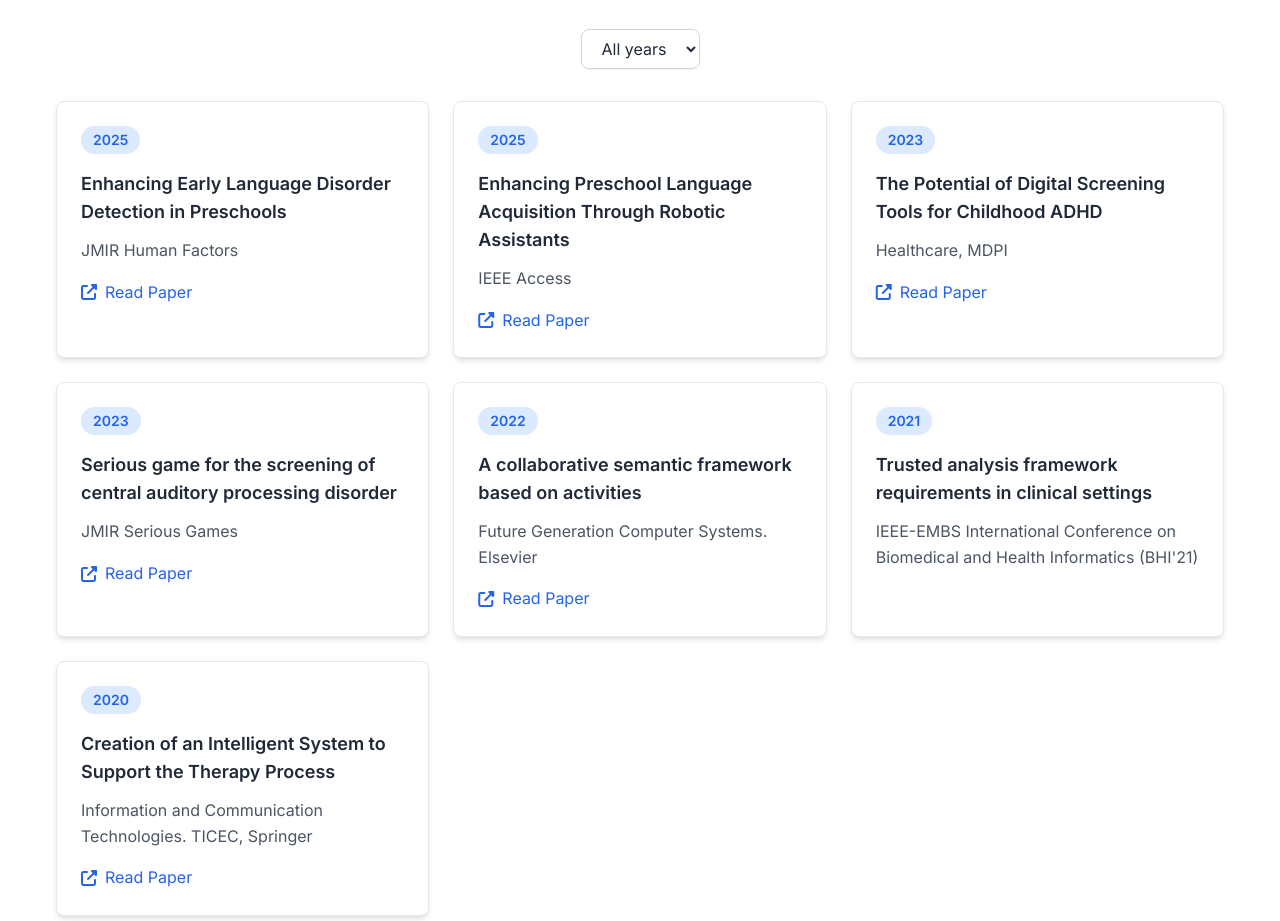
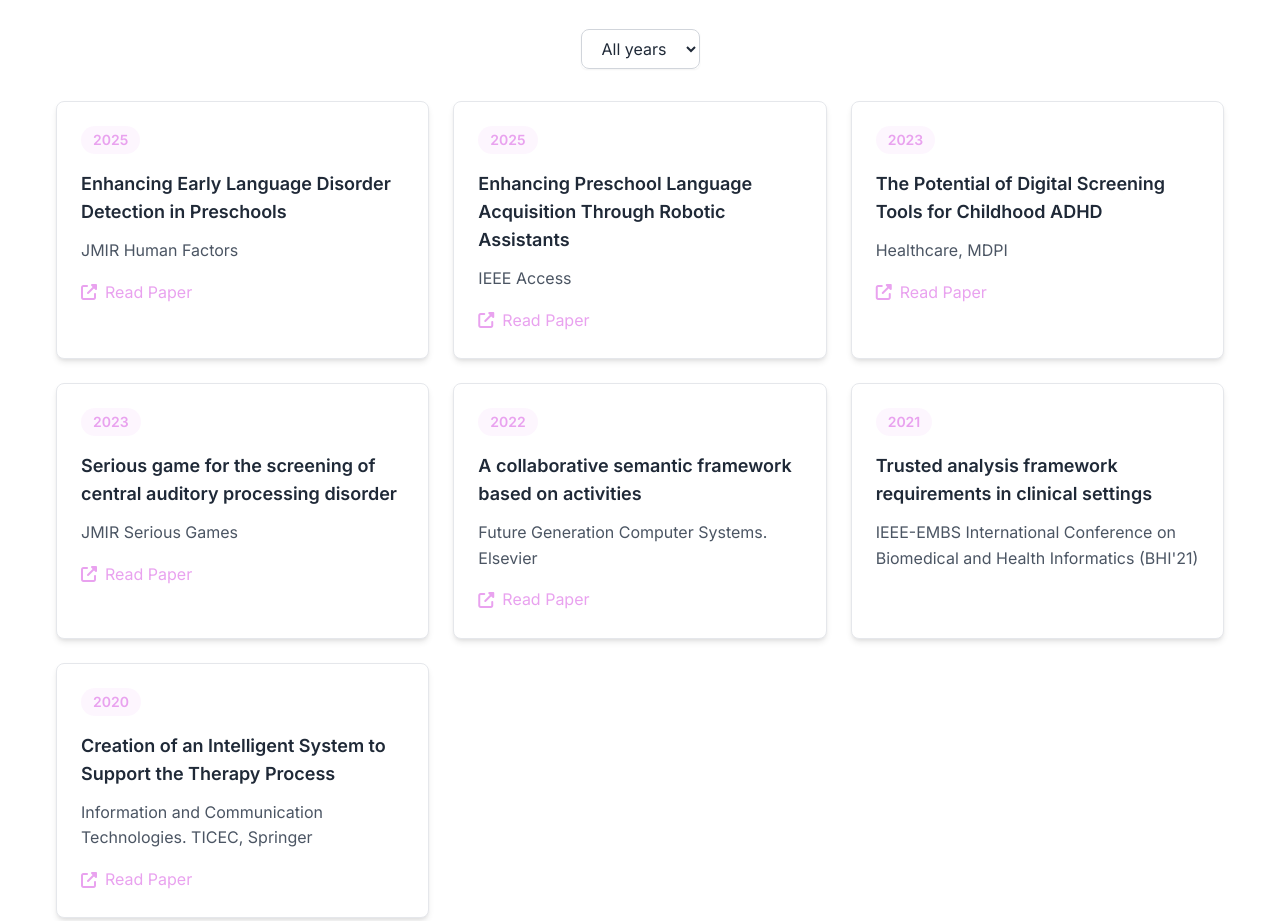
Before and after one commit to mariadlp/mariadlp.github.io, a plain HTML site: page index.html in a window 1280 px wide. Shown: the part 3540-4461 px from the top of the page. Drawn offline with nearby package versions, Linux system fonts and the light colour scheme.

Commit message:
10. Update Font Awesome version and enhance publication card styles

```diff
--- a/index.html
+++ b/index.html
@@ -27,7 +27,7 @@
 
   <!-- Icons and animations -->
   <script src="https://kit.fontawesome.com/fdebe830fe.js" crossorigin="anonymous"></script>
-  <link rel="stylesheet" href="https://cdnjs.cloudflare.com/ajax/libs/font-awesome/6.5.2/css/all.min.css">
+  <link rel="stylesheet" href="https://cdnjs.cloudflare.com/ajax/libs/font-awesome/6.7.2/css/all.min.css">
 
   <!-- Animation library -->
   <link rel="stylesheet" href="https://cdnjs.cloudflare.com/ajax/libs/aos/2.3.4/aos.css" />
@@ -228,56 +228,56 @@
 
       <div class="grid gap-6 md:grid-cols-2 lg:grid-cols-3">
         <div class="publication-card bg-white rounded-lg shadow-md p-6" data-year="2025" data-aos="fade-up">
-          <span class="inline-block px-3 py-1 text-sm font-semibold text-blue-600 bg-blue-100 rounded-full mb-4">2025</span>
+          <span class="publication-year-tag inline-block px-3 py-1 text-sm font-semibold rounded-full mb-4">2025</span>
           <h3 class="text-lg font-semibold mb-3">Enhancing Early Language Disorder Detection in Preschools</h3>
           <p class="text-gray-600 mb-4">JMIR Human Factors</p>
-          <a href="https://humanfactors.jmir.org/2025/1/e60424" class="text-blue-600 hover:text-blue-800 flex items-center">
-            <i class="fas fa-external-link-alt mr-2"></i>Read Paper
+          <a href="https://humanfactors.jmir.org/2025/1/e60424" class="publication-link hover:text-blue-800" target="_blank" rel="noopener noreferrer">
+            <i class="fas fa-external-link-alt"></i>Read Paper
           </a>
         </div>
         <div class="publication-card bg-white rounded-lg shadow-md p-6" data-year="2025" data-aos="fade-up">
-          <span class="inline-block px-3 py-1 text-sm font-semibold text-blue-600 bg-blue-100 rounded-full mb-4">2025</span>
+          <span class="publication-year-tag inline-block px-3 py-1 text-sm font-semibold rounded-full mb-4">2025</span>
           <h3 class="text-lg font-semibold mb-3">Enhancing Preschool Language Acquisition Through Robotic Assistants</h3>
           <p class="text-gray-600 mb-4">IEEE Access</p>
-          <a href="https://ieeexplore.ieee.org/document/10870237" class="text-blue-600 hover:text-blue-800 flex items-center">
-            <i class="fas fa-external-link-alt mr-2"></i>Read Paper
+          <a href="https://ieeexplore.ieee.org/document/10870237" class="publication-link hover:text-blue-800" target="_blank" rel="noopener noreferrer">
+            <i class="fas fa-external-link-alt"></i>Read Paper
           </a>
         </div>
         <div class="publication-card bg-white rounded-lg shadow-md p-6" data-year="2023" data-aos="fade-up">
-          <span class="inline-block px-3 py-1 text-sm font-semibold text-blue-600 bg-blue-100 rounded-full mb-4">2023</span>
+          <span class="publication-year-tag inline-block px-3 py-1 text-sm font-semibold rounded-full mb-4">2023</span>
           <h3 class="text-lg font-semibold mb-3">The Potential of Digital Screening Tools for Childhood ADHD</h3>
           <p class="text-gray-600 mb-4">Healthcare, MDPI</p>
-          <a href="https://www.mdpi.com/2227-9032/11/20/2795" class="text-blue-600 hover:text-blue-800 flex items-center">
-            <i class="fas fa-external-link-alt mr-2"></i>Read Paper
+          <a href="https://www.mdpi.com/2227-9032/11/20/2795" class="publication-link hover:text-blue-800" target="_blank" rel="noopener noreferrer">
+            <i class="fas fa-external-link-alt"></i>Read Paper
           </a>
         </div>
         <div class="publication-card bg-white rounded-lg shadow-md p-6" data-year="2023" data-aos="fade-up">
-          <span class="inline-block px-3 py-1 text-sm font-semibold text-blue-600 bg-blue-100 rounded-full mb-4">2023</span>
+          <span class="publication-year-tag inline-block px-3 py-1 text-sm font-semibold rounded-full mb-4">2023</span>
           <h3 class="text-lg font-semibold mb-3">Serious game for the screening of central auditory processing disorder</h3>
           <p class="text-gray-600 mb-4">JMIR Serious Games</p>
-          <a href="https://games.jmir.org/2023/1/e40284/" class="text-blue-600 hover:text-blue-800 flex items-center">
-            <i class="fas fa-external-link-alt mr-2"></i>Read Paper
+          <a href="https://games.jmir.org/2023/1/e40284/" class="publication-link hover:text-blue-800" target="_blank" rel="noopener noreferrer">
+            <i class="fas fa-external-link-alt"></i>Read Paper
           </a>
         </div>
         <div class="publication-card bg-white rounded-lg shadow-md p-6" data-year="2022" data-aos="fade-up">
-          <span class="inline-block px-3 py-1 text-sm font-semibold text-blue-600 bg-blue-100 rounded-full mb-4">2022</span>
+          <span class="publication-year-tag inline-block px-3 py-1 text-sm font-semibold rounded-full mb-4">2022</span>
           <h3 class="text-lg font-semibold mb-3">A collaborative semantic framework based on activities</h3>
           <p class="text-gray-600 mb-4">Future Generation Computer Systems. Elsevier</p>
-          <a href="https://dl.acm.org/doi/10.1016/j.future.2022.10.027" class="text-blue-600 hover:text-blue-800 flex items-center">
-            <i class="fas fa-external-link-alt mr-2"></i>Read Paper
+          <a href="https://dl.acm.org/doi/10.1016/j.future.2022.10.027" class="publication-link hover:text-blue-800" target="_blank" rel="noopener noreferrer">
+            <i class="fas fa-external-link-alt"></i>Read Paper
           </a>
         </div>
         <div class="publication-card bg-white rounded-lg shadow-md p-6" data-year="2021" data-aos="fade-up">
-          <span class="inline-block px-3 py-1 text-sm font-semibold text-blue-600 bg-blue-100 rounded-full mb-4">2021</span>
+          <span class="publication-year-tag inline-block px-3 py-1 text-sm font-semibold rounded-full mb-4">2021</span>
           <h3 class="text-lg font-semibold mb-3">Trusted analysis framework requirements in clinical settings</h3>
           <p class="text-gray-600 mb-4">IEEE-EMBS International Conference on Biomedical and Health Informatics (BHI'21)</p>
         </div>
         <div class="publication-card bg-white rounded-lg shadow-md p-6" data-year="2020" data-aos="fade-up">
-          <span class="inline-block px-3 py-1 text-sm font-semibold text-blue-600 bg-blue-100 rounded-full mb-4">2020</span>
+          <span class="publication-year-tag inline-block px-3 py-1 text-sm font-semibold rounded-full mb-4">2020</span>
           <h3 class="text-lg font-semibold mb-3">Creation of an Intelligent System to Support the Therapy Process</h3>
           <p class="text-gray-600 mb-4">Information and Communication Technologies. TICEC, Springer</p>
-          <a href="https://link.springer.com/chapter/10.1007/978-3-030-62833-8_4" class="text-blue-600 hover:text-blue-800 flex items-center">
-            <i class="fas fa-external-link-alt mr-2"></i>Read Paper
+          <a href="https://link.springer.com/chapter/10.1007/978-3-030-62833-8_4" class="publication-link hover:text-blue-800" target="_blank" rel="noopener noreferrer">
+            <i class="fas fa-external-link-alt"></i>Read Paper
           </a>
         </div>
       </div>
@@ -316,7 +316,7 @@
               <i class="fab fa-instagram"></i>
             </a>
             <a href="https://bsky.app/profile/mariadolon.bsky.social" class="social-link" data-tooltip="Bluesky" data-brand="bluesky" aria-label="Bluesky Profile">
-              <i class="fa-solid fa-butterfly"></i>
+              <i class="fa-brands fa-bluesky"></i>
             </a>
           </div>
         </div>
--- a/style.css
+++ b/style.css
@@ -173,7 +173,33 @@ header {
 
 .publication-card:hover {
   transform: translateY(-5px) scale(1.01);
-  box-shadow: 0 20px 25px -5px rgba(0, 0, 0, 0.1), 0 10px 10px -5px rgba(0, 0, 0, 0.04);
+  box-shadow: 0 20px 25px -5px rgba(233, 162, 239, 0.1), 0 10px 10px -5px rgba(233, 162, 239, 0.06);
+  border-color: #E9A2EF;
+}
+
+.publication-year-tag {
+  background-color: rgba(233, 162, 239, 0.1);
+  color: #E9A2EF;
+}
+
+.publication-link {
+  color: #E9A2EF;
+  transition: var(--transition);
+  display: inline-flex;
+  align-items: center;
+  gap: 0.5rem;
+}
+
+.publication-link:hover {
+  color: #d575df;
+}
+
+.publication-link i {
+  transition: transform 0.2s ease;
+}
+
+.publication-link:hover i {
+  transform: translateX(4px);
 }
 
 /* Social Links */
```
